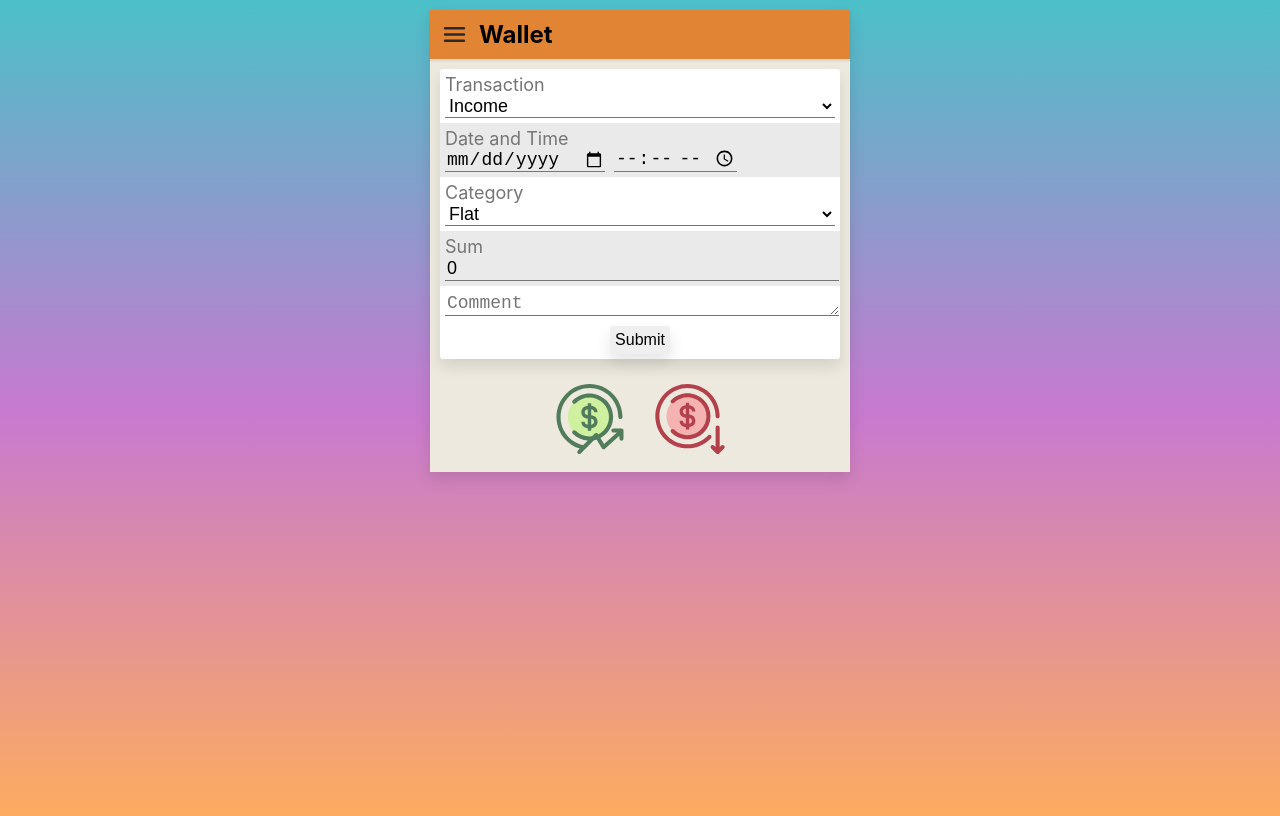
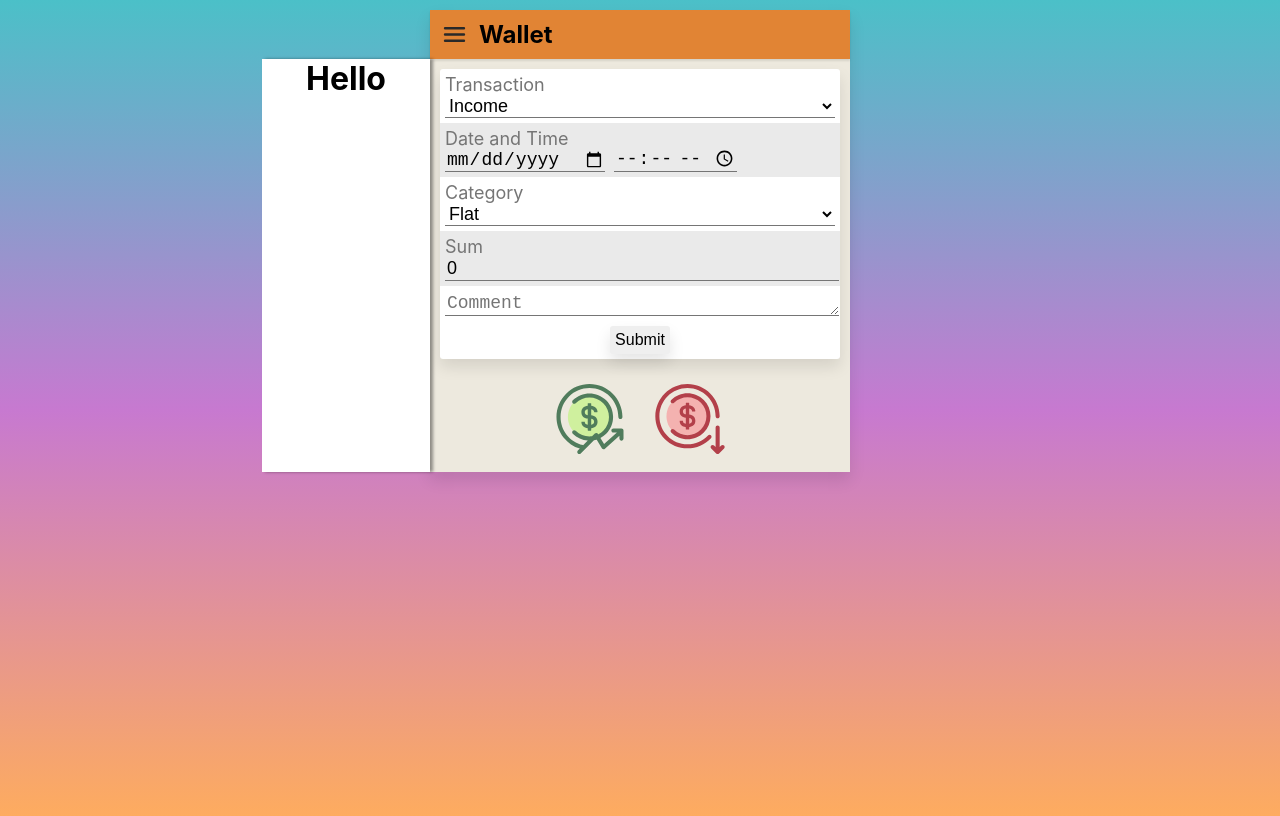
Before and after one commit to mykhailotsynkevych/react-app-wallet, a React (Create React App) app: page / in a window 1280 px wide. Shown: the top 816 px of the page. Built offline with nearby package versions, Linux system fonts and the light colour scheme.

Commit message:
transition menu

```diff
--- a/src/components/Menu/Menu.styled.js
+++ b/src/components/Menu/Menu.styled.js
@@ -8,9 +8,9 @@ position: absolute;
 box-shadow: 3px 0px 3px 0px rgb(0 0 0 / 40%);
 z-index: 1;
 transition: transform 0.5s linear;
-transform: translateX(0);
+transform: translateX(-100%);
 
-  ${({ isMenuOpen }) => isMenuOpen && " transform: translateX(-100%);"}
+  ${({ isOpen }) => isOpen && "transform: translateX(0)"}
 `;
 
 export {
--- a/src/pages/MainPage.jsx
+++ b/src/pages/MainPage.jsx
@@ -30,7 +30,7 @@ class MainPage extends Component {
           icon={isCategorieList ? returnArrow : menuBurger}
           onClick={this.handleToggleOpeningMenu}
         />
-        {isMenuOpen && <Menu isMenuOpen={isMenuOpen}/>}
+        <Menu isMenuOpen={isMenuOpen}/>
         {isCategorieList ? (
           <CategoriesList />
         ) : (
```
